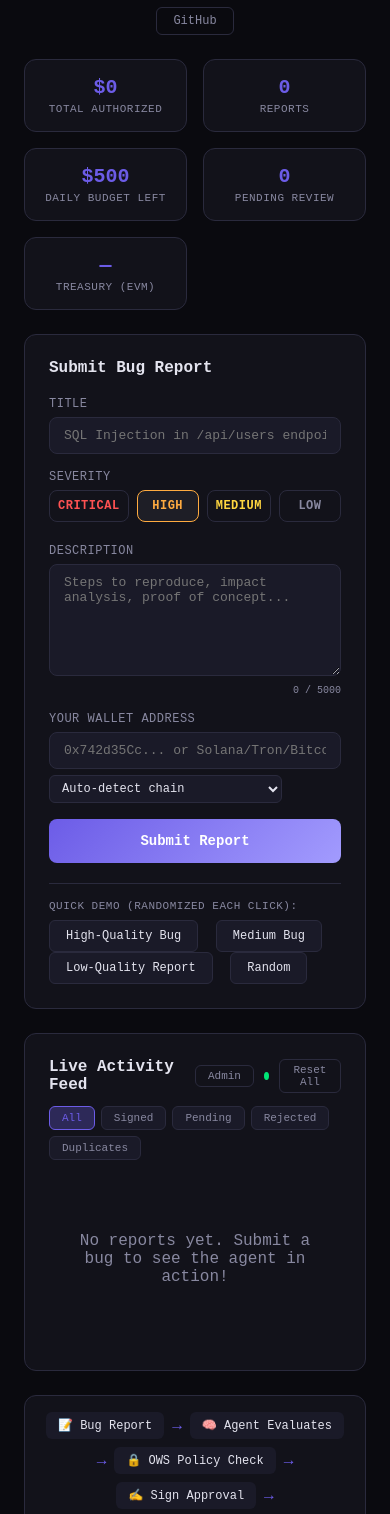
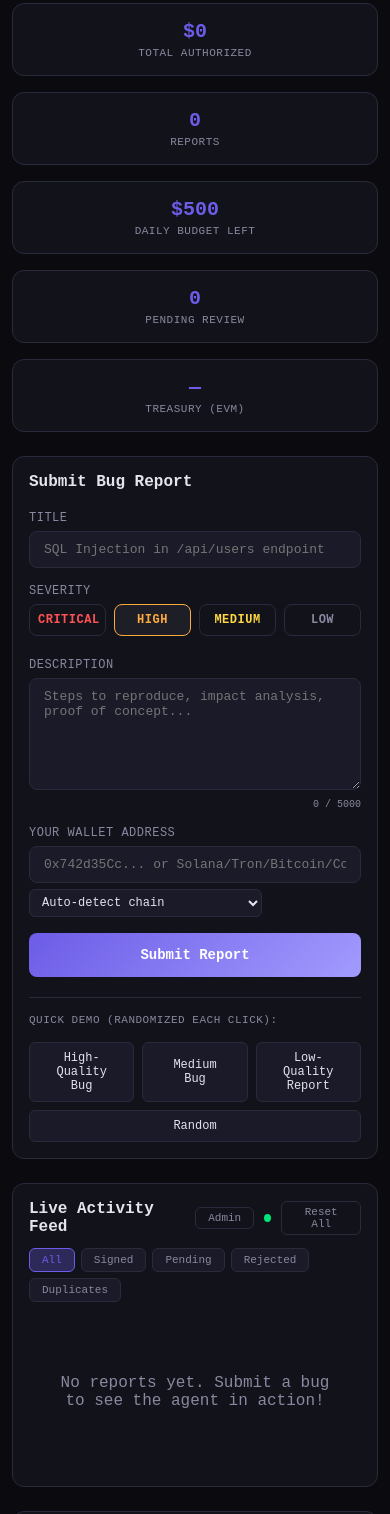
Before and after one commit to dieutx/owsbountybot, a website: page frontend/index.html in a window 390 px wide. Shown: the part 159-1673 px from the top of the page. Drawn offline with Linux system fonts and the light colour scheme; no server answers.

Commit message:
Improve mobile layout and keyboard accessibility
- Enhanced responsive breakpoints for 768px and 480px screens
- Added focus-visible outlines on all interactive elements
- Added prefers-reduced-motion support
- Wrapped severity radios in fieldset with screen reader legend
- Added aria-labels to form inputs
- Added meta description

```diff
--- a/frontend/index.html
+++ b/frontend/index.html
@@ -4,6 +4,7 @@
   <meta charset="UTF-8">
   <meta name="viewport" content="width=device-width, initial-scale=1.0">
   <title>BountyBot — Automated Bug Bounty Agent</title>
+  <meta name="description" content="BountyBot — Automated bug bounty agent powered by OWS. Submit vulnerability reports and receive automated payout approvals.">
   <link rel="icon" type="image/svg+xml" href="favicon.svg">
   <link rel="stylesheet" href="style.css">
 </head>
@@ -53,25 +54,28 @@
         <form id="reportForm">
           <div class="field">
             <label>Title</label>
-            <input type="text" id="bugTitle" placeholder="SQL Injection in /api/users endpoint" required>
+            <input type="text" id="bugTitle" placeholder="SQL Injection in /api/users endpoint" required aria-label="Bug report title">
           </div>
           <div class="field">
             <label>Severity</label>
+            <fieldset class="severity-fieldset">
+              <legend class="sr-only">Severity Level</legend>
               <div class="severity-select">
                 <label class="sev critical"><input type="radio" name="severity" value="critical"> Critical</label>
                 <label class="sev high"><input type="radio" name="severity" value="high" checked> High</label>
                 <label class="sev medium"><input type="radio" name="severity" value="medium"> Medium</label>
                 <label class="sev low"><input type="radio" name="severity" value="low"> Low</label>
               </div>
+            </fieldset>
           </div>
           <div class="field">
             <label>Description</label>
-            <textarea id="bugDescription" rows="6" placeholder="Steps to reproduce, impact analysis, proof of concept..." required maxlength="5000"></textarea>
+            <textarea id="bugDescription" rows="6" placeholder="Steps to reproduce, impact analysis, proof of concept..." required maxlength="5000" aria-label="Bug description"></textarea>
             <span id="charCounter" class="char-counter">0 / 5000</span>
           </div>
           <div class="field">
             <label>Your Wallet Address</label>
-            <input type="text" id="reporterWallet" placeholder="0x742d35Cc... or Solana/Tron/Bitcoin/Cosmos address" required>
+            <input type="text" id="reporterWallet" placeholder="0x742d35Cc... or Solana/Tron/Bitcoin/Cosmos address" required aria-label="Wallet address for payout">
             <div class="chain-row">
               <select id="chainSelect" class="chain-select">
                 <option value="auto">Auto-detect chain</option>
--- a/frontend/style.css
+++ b/frontend/style.css
@@ -407,8 +407,55 @@ button[type="submit"]:disabled { opacity: 0.5; cursor: not-allowed; }
 }
 .audit-action { color: var(--accent); font-weight: 600; }
 
-/* Responsive */
+/* Screen reader only utility */
+.sr-only {
+  position: absolute; width: 1px; height: 1px; padding: 0; margin: -1px;
+  overflow: hidden; clip: rect(0, 0, 0, 0); white-space: nowrap; border: 0;
+}
+.severity-fieldset { border: none; padding: 0; margin: 0; }
+
+/* Focus styles for keyboard accessibility */
+.filter-btn:focus-visible,
+.demo-btn:focus-visible,
+.reset-btn:focus-visible,
+.admin-toggle-btn:focus-visible,
+button[type="submit"]:focus-visible {
+  outline: 2px solid var(--accent);
+  outline-offset: 2px;
+}
+.field input:focus-visible,
+.field textarea:focus-visible,
+.chain-select:focus-visible {
+  outline: 2px solid var(--accent);
+  outline-offset: 1px;
+}
+
+/* Reduced motion */
+@media (prefers-reduced-motion: reduce) {
+  .feed-item, .feed-item.updated { animation: none; }
+  .evaluating .status { animation: none; }
+  * { transition-duration: 0.01ms !important; }
+}
+
+/* Improved mobile responsive */
 @media (max-width: 768px) {
   .main { grid-template-columns: 1fr; }
   .stats-bar { grid-template-columns: repeat(2, 1fr); }
+  .stats-bar .stat:last-child { grid-column: span 2; }
+  .feed { max-height: none; }
+  .app { padding: 12px; }
+  .demo-buttons { display: flex; flex-wrap: wrap; gap: 8px; }
+  .demo-btn { margin-right: 0; flex: 1; min-width: 100px; text-align: center; }
+  .ows-flow { flex-direction: column; gap: 4px; }
+  .flow-arrow { transform: rotate(90deg); }
+  .severity-select { flex-wrap: wrap; }
+  .sev { min-width: 70px; }
 }
+
+@media (max-width: 480px) {
+  .stats-bar { grid-template-columns: 1fr; }
+  .stats-bar .stat:last-child { grid-column: span 1; }
+  header { padding: 16px 0 12px; }
+  .logo h1 { font-size: 24px; }
+  .panel { padding: 16px; }
+}
```
Lines whose indentation alone changed are shown as unchanged.
